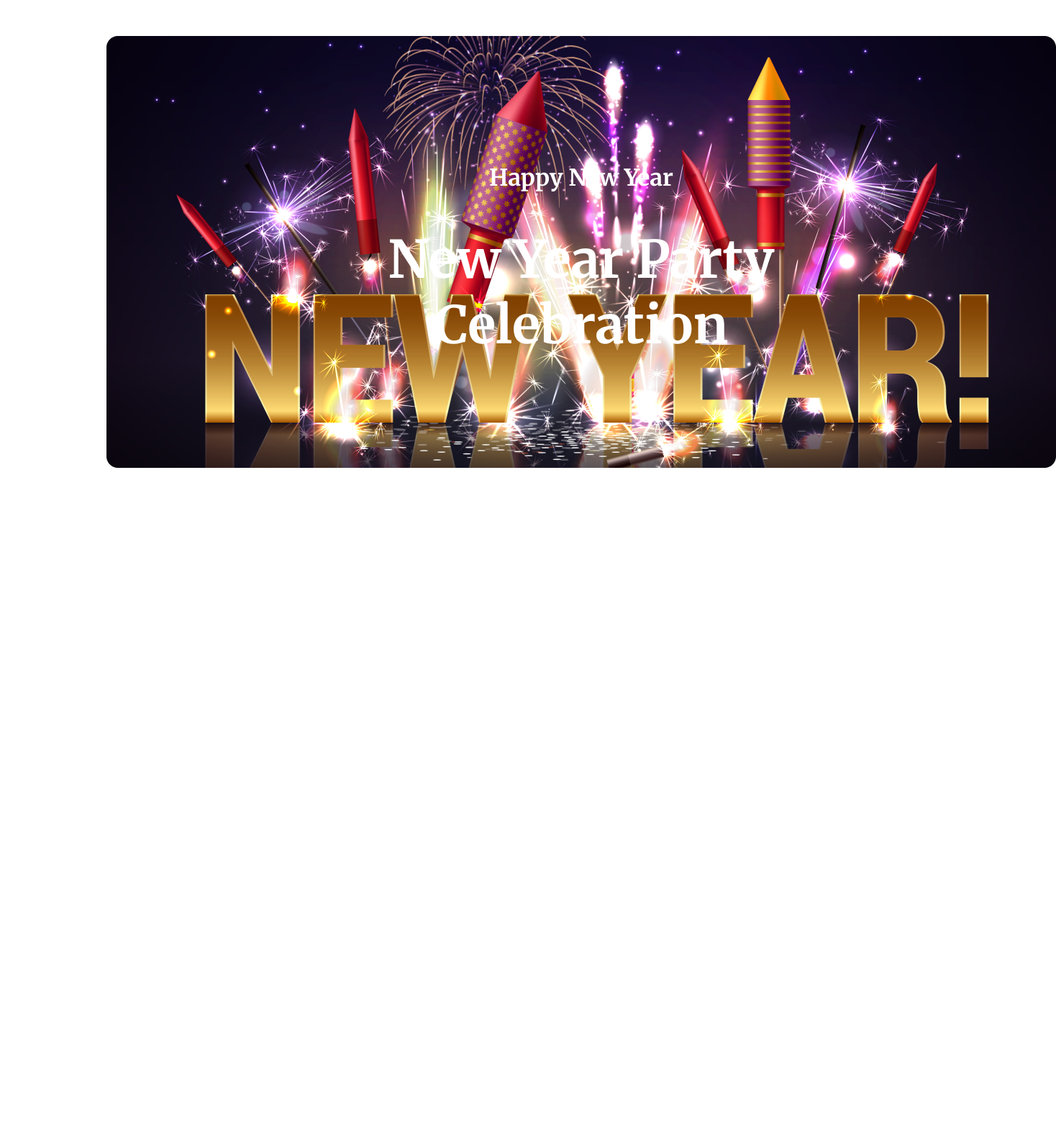
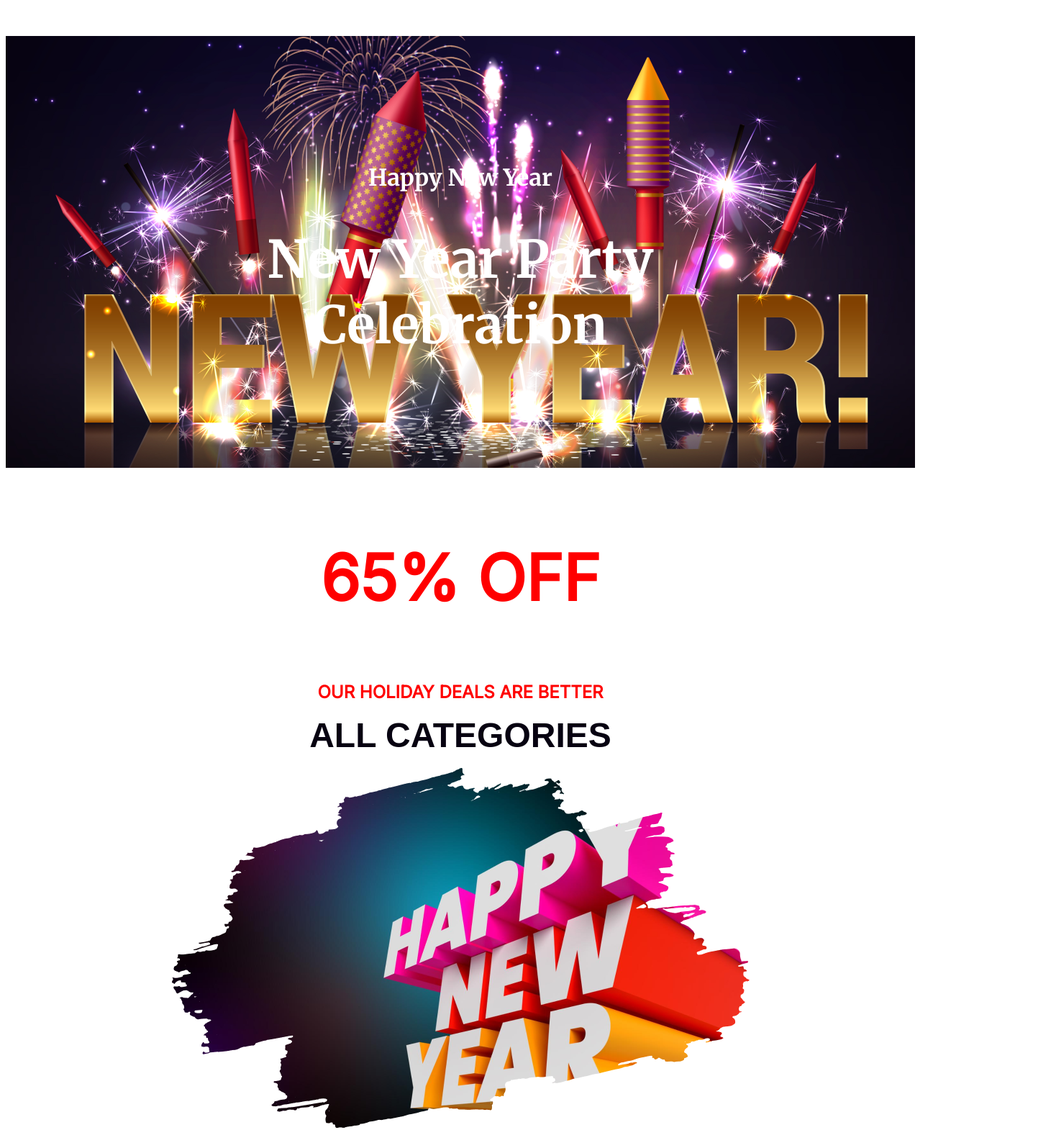
Before and after one commit to MritulAich/b9-a1, a plain HTML site: page index.html in a window 1280 px wide. Shown: the top 1570 px of the page at 72% size, 1468 px wide, since content can reach past the window. Drawn offline with Linux system fonts and the light colour scheme.

Commit message:
section 1 added

```diff
--- a/index.html
+++ b/index.html
@@ -9,17 +9,23 @@
 <link rel="preconnect" href="https://fonts.gstatic.com" crossorigin>
 <link href="https://fonts.googleapis.com/css2?family=Inter&family=Merriweather:wght@700&display=swap" rel="stylesheet">
 </head>
+
 <body>
-    <header>
+    <header class="header">
     <div class="banner-img">
-        <div class="banner-content">
-       <p class="b1">Happy New Year</p>
+    <p class="b1">Happy New Year</p>
             <h1 class="b2">New Year Party <br>Celebration</h1>
-        </div>
     </div>
     </header>
+
  <main>
-    hshshshfsfaffffffffffeaa
+    <section class="discount">
+        <h1 class="sixty-five">65% OFF</h1> <br>
+        <div class="our"><b>OUR HOLIDAY DEALS ARE BETTER</b></div> <br>
+        <div class="all"><b>ALL CATEGORIES</b></div> <br>
+        <img src="./resources/New Year Photo.png">
+
+    </section>
  </main>
 </body>
 </html>
--- a/style.css/new.css
+++ b/style.css/new.css
@@ -1,25 +1,22 @@
-header {
-    margin: 50px 140px 6685px 140px;
+.header {
+    margin: 50px 0px 100px 0px;
     border: 16px;
-    padding: ;
+    text-align: center;
 }
 
 .banner-img {
     background-image: url('../resources/Banner\ Image.png');
+    background-repeat: no-repeat;
     background-position: center;
-    width: 1320px;
+    background-size: auto width: 1320px;
     height: 600px;
+    font-family: 'Merriweather', serif;
+    text-align: center;
 
 }
 
-.banner-content {
+.b1 {
     color: white;
-    /* font-family: font-family: 'Inter', sans-serif; */
-    font-family: 'Merriweather', serif;
-    text-align: center;
-}
-
-.b1 {
     font-size: 32px;
     font-weight: 400;
     padding-top: 177px;
@@ -27,7 +24,40 @@ header {
 
 
 .b2 {
+    color: white;
     font-size: 72px;
     font-weight: 900;
     padding-bottom: 383px;
 }
+
+
+/* section part */
+
+.discount {
+    text-align: center;
+}
+
+.sixty-five {
+    color: #F00;
+    font-family: 'Inter', sans-serif;
+    font-size: 88px;
+    font-weight: 700;
+
+}
+
+.our {
+    color: #F00;
+    font-family: 'Inter', sans-serif;
+    font-size: 24px;
+    font-weight: 500;
+}
+
+.all {
+    color: #070211;
+    text-align: center;
+    font-family: 'Inter', sans-serif;
+    font-size: 48px;
+    font-weight: 700;
+    font: 3em sans-serif;
+
+}
```
